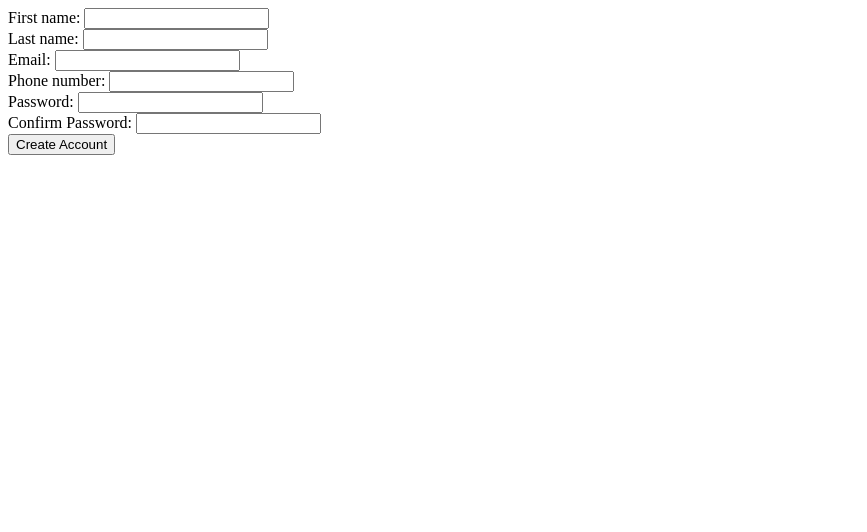
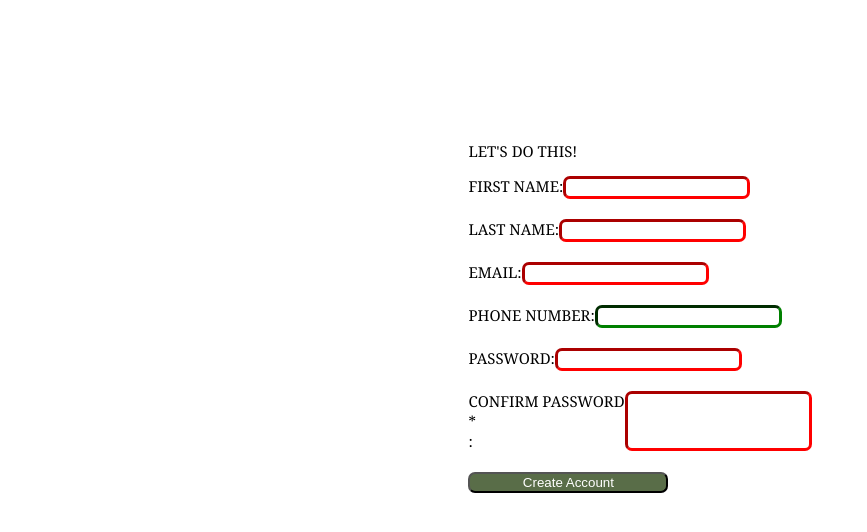
Before and after one commit to AlanLienhard/sign-up-form, a plain HTML site: page index.html in a window 1280 px wide. Shown: the whole page, without its empty margins (0-867 px from the left). Drawn offline with Linux system fonts and the light colour scheme.

Commit message:
Started with the styling.

```diff
--- a/assets/style/styles.css
+++ b/assets/style/styles.css
@@ -0,0 +1,55 @@
+body {
+    font-family:Georgia, 'Times New Roman', Times, serif;
+    font-size: 15px;
+}
+
+.forms-container {
+    margin-top: 10%;
+    display: flex;
+    flex-wrap: wrap;
+    justify-content: center;
+
+}
+
+.form-container {
+    display: flex;
+
+}
+
+.form-title {
+
+}
+
+div {
+    text-transform: uppercase;
+}
+
+button {
+    color: white;
+    background-color: #596D48;
+    width: 200px;
+    border-radius: 7px;
+}
+
+.form-container {
+    margin-bottom: 20px;
+}
+
+input {
+    border-width: 3px;
+    border-radius: 7px;
+}
+
+input:focus {
+    outline:none;
+    box-shadow: none;
+
+}
+
+input:invalid {
+    border-color: red;
+}
+
+input:valid {
+    border-color: green;
+}
--- a/index.html
+++ b/index.html
@@ -16,17 +16,18 @@
     </div>
     <div class="forms-container">
         <form action="https://httpbin.org/post" method="post" class="main-forms">
+            <p class="form-title">Let's do this!</p>
             <div class="form-container">
                 <label for="first_name">First name:</label>
-                <input type="text" id="first_name" name="firstName">
+                <input type="text" id="first_name" name="firstName" required>
             </div>
             <div class="form-container">
                 <label for="last_name">Last name:</label>
-                <input type="text" id="last_name" name="lastName">
+                <input type="text" id="last_name" name="lastName" required>
             </div>
             <div class="form-container">
                 <label for="e-mail">Email:</label>
-                <input type="email" id="e-mail" name="Email">
+                <input type="email" id="e-mail" name="Email" required>
             </div>
             <div class="form-container">
                 <label for="telephone">Phone number:</label>
@@ -34,11 +35,11 @@
             </div>
             <div class="form-container">
                 <label for="password">Password:</label>
-                <input type="password" id="password" name="first_password">
+                <input type="password" id="password" name="first_password" required>
             </div>
             <div class="form-container">
-                <label for="confirm_password">Confirm Password:</label>
-                <input type="password" id="confirm_password" name="second_password">
+                <label for="confirm_password">Confirm Password<div class="required">*</div> :</label>
+                <input type="password" id="confirm_password" name="second_password" required>
             </div>
             <button type="submit">Create Account</button>
         </form>
```
Also changed, not shown: assets/images/background-img.jpg (added), assets/images/odin-lined.png (added).
